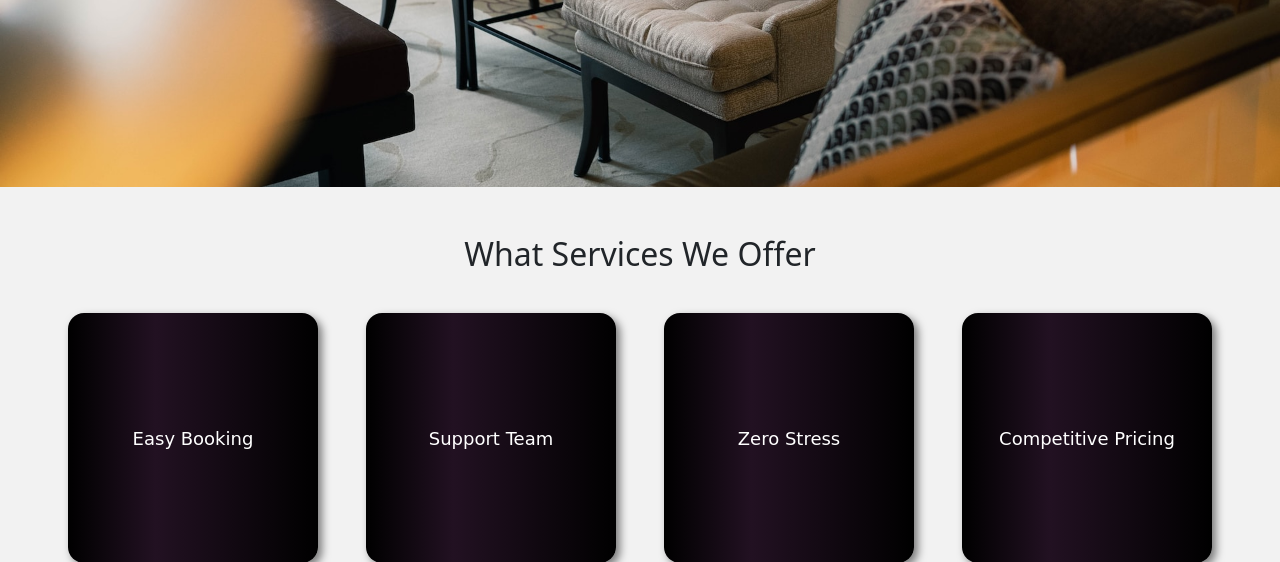
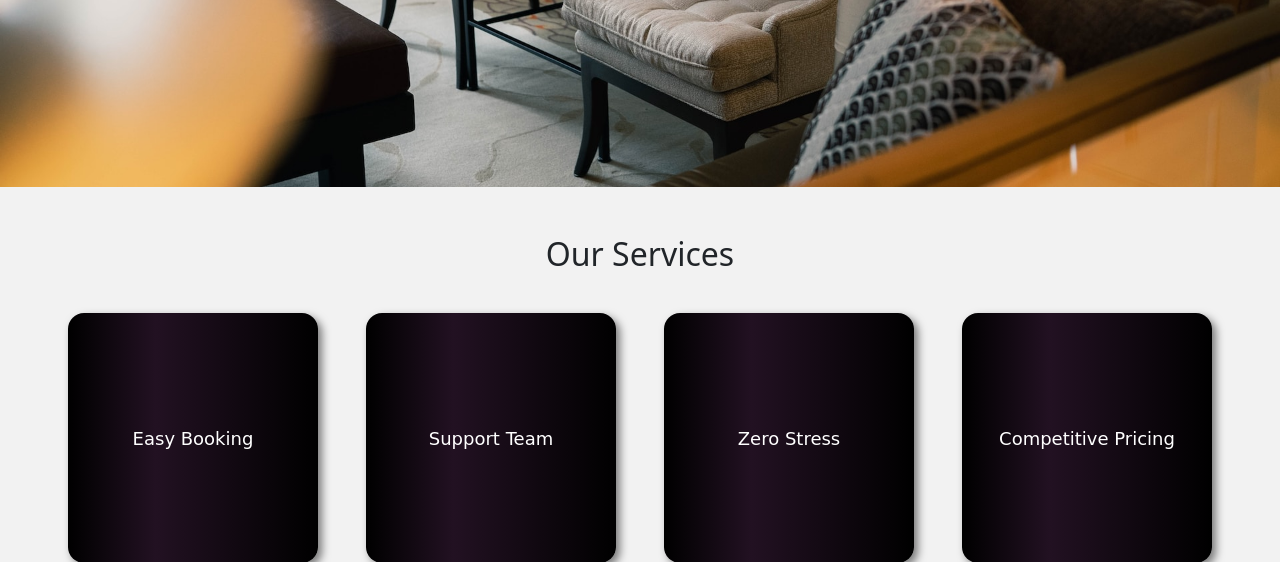
Before and after one commit to malvinmuthuuri47/portfolio_project, a Flask app: page / in a window 1280 px wide. Shown: the part 629-1191 px from the top of the page. Run offline with Flask 3, Linux system fonts and the light colour scheme.

Commit message:
minor text update

```diff
--- a/HTML_intro/website/templates/Home.html
+++ b/HTML_intro/website/templates/Home.html
@@ -18,7 +18,7 @@
 <!-- Services section -->
 
 <section class="home-services">
-    <h2>What Services We Offer</h2>
+    <h2>Our Services</h2>
     <div class="services-cards">
         <div class="services-card">Easy Booking</div>
         <div class="services-card">Support Team</div>
```
